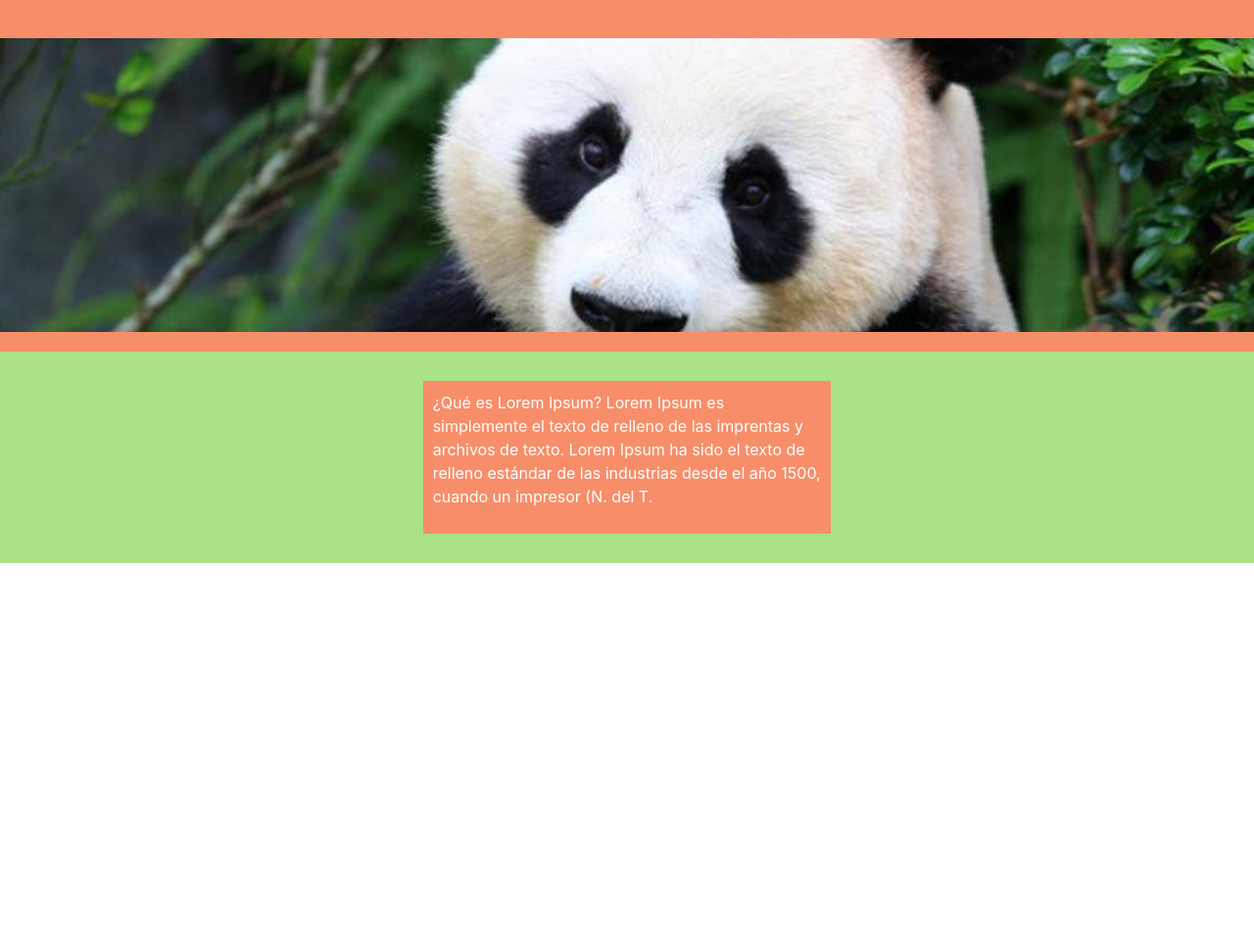
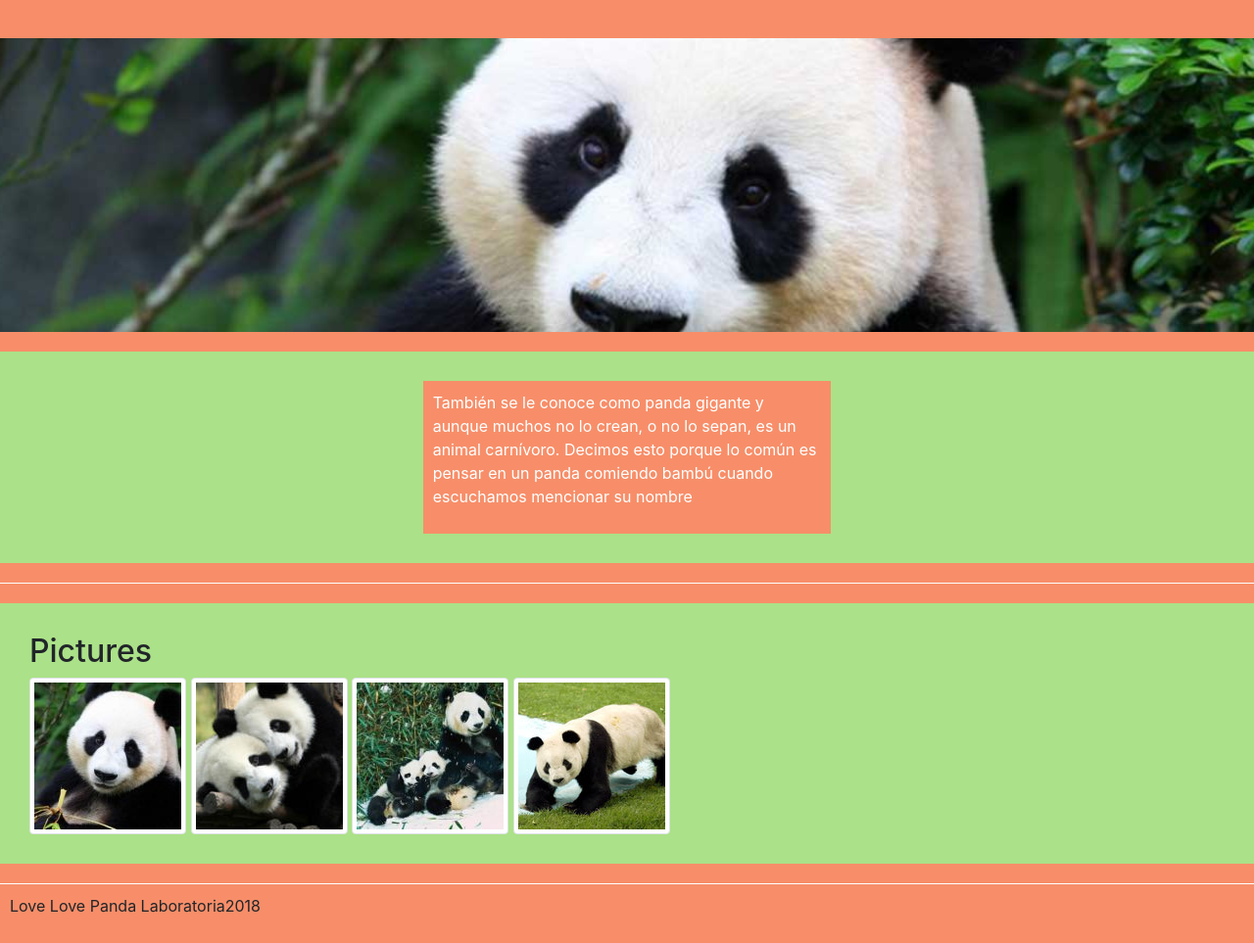
Before and after one commit to EvaCatalinaAstudillo/reto-panda, a plain HTML site: page index.html in a window 1280 px wide. Shown: the part 121-1084 px from the top of the page at 98% size. Before the commit the page ends 800 px from the top, so only its background shows below. Drawn offline with nearby package versions, Linux system fonts and the light colour scheme.

Commit message:
agregar imagen faltantes

```diff
--- a/index.html
+++ b/index.html
@@ -1,5 +1,6 @@
 <!DOCTYPE html>
 <html>
+
 <head>
     <meta charset="utf-8" />
     <meta http-equiv="X-UA-Compatible" content="IE=edge">
@@ -9,6 +10,7 @@
     <link rel="stylesheet" href="style.css">
 
 </head>
+
 <body>
     <header>
         <div class="row">
@@ -30,26 +32,46 @@
     <section>
         <div class="row fondoverde">
             <div class="col-4 stylebox mx-auto">
-                        <p>¿Qué es Lorem Ipsum?
-                                Lorem Ipsum es simplemente el texto de relleno de las imprentas y archivos de texto. Lorem Ipsum ha sido el texto de relleno estándar de las industrias desde el año 1500, cuando un impresor (N. del T.</p>
-
+                <p>También se le conoce como panda gigante y aunque muchos no lo crean, o no lo sepan, es un animal carnívoro. Decimos esto porque lo común es pensar en un panda comiendo bambú cuando escuchamos mencionar su nombre</p>
  </div>
         </div>
     </section>
+    <div class="row separacion">
+    </div>
+    <section>
+        <div class="row">
+            <div class=" col-12 pandaDos"></div>
+        </div>
+    </section>
+    <div class="row separacion">
+    </div>
+    <section>
+        <div class="row fondoverde">
+            <div class="col-12 article">
+                <h2>Pictures</h2>
+                <img src="img-panda/img/a1.jpg" class="img-thumbnail">
+                <img src="img-panda/img/a2.jpg" class="img-thumbnail">
+                <img src="img-panda/img/a3.jpg" class="img-thumbnail">
+                <img src="img-panda/img/a4.jpg" class="img-thumbnail">
 
+            </div>
 
-
-
-
-
-
-
-
-    <script src="https://code.jquery.com/jquery-3.3.1.min.js"
-    integrity="sha256-FgpCb/KJQlLNfOu91ta32o/NMZxltwRo8QtmkMRdAu8="
+        </div>
+    </section>
+    <div class="row separacion">
+    </div>
+    <section>
+        <div class="row">
+            <div class="col-12 pandaTres">
+            </div>
+        </div>
+    </section>
+    <div class="row separacion">
+        <div class="col-12 salmon footer">
+            <p>Love Love Panda Laboratoria2018</p>
+        </div>
+        <script src="https://code.jquery.com/jquery-3.3.1.min.js" integrity="sha256-FgpCb/KJQlLNfOu91ta32o/NMZxltwRo8QtmkMRdAu8="
             crossorigin="anonymous"></script>
         <script src="bootstrap-4.1.1-dist/js/bootstrap.js"></script>
-
-
 </body>
 </html>
```
Lines whose indentation alone changed are shown as unchanged.
